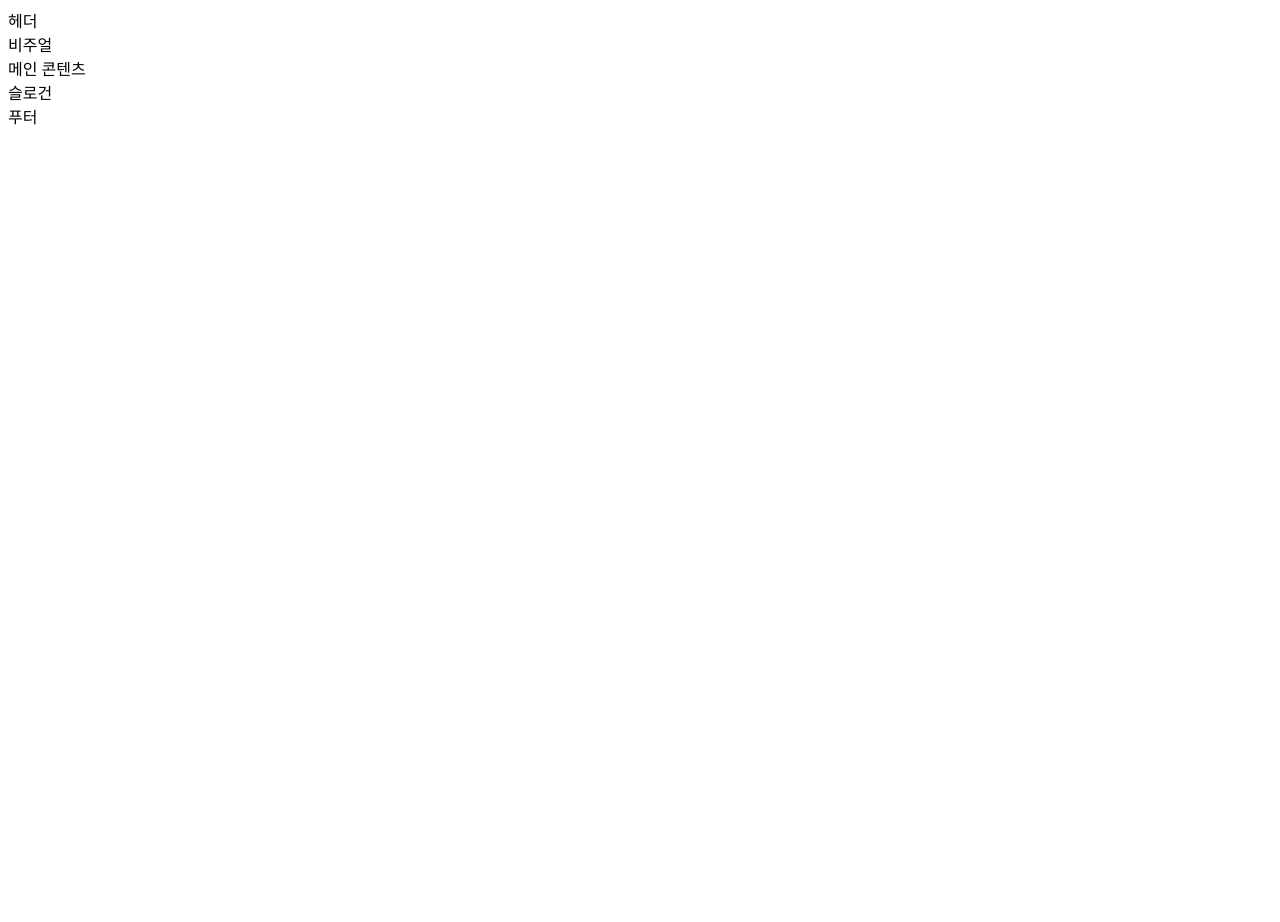
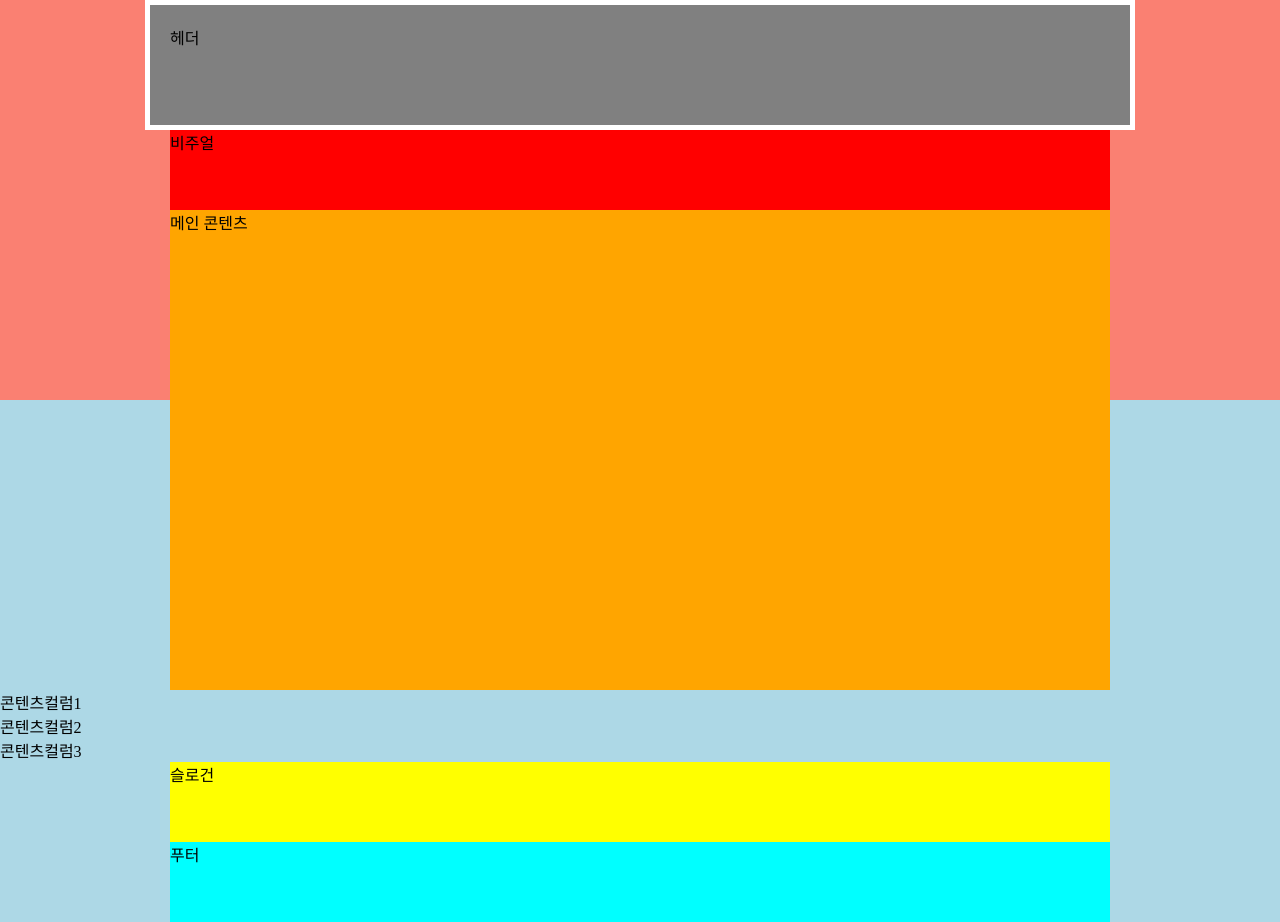
Before and after one commit to Park-Ju-hyeong/hufsRknit, a plain HTML site: page str.html in a window 1280 px wide. Before the commit the page ends 800 px from the top, so only its background shows below. Drawn offline with Linux system fonts and the light colour scheme.

Commit message:
css 설계

```diff
--- a/css/style.css
+++ b/css/style.css
@@ -12,3 +12,45 @@ h1, h2, h3, h4{
     font-size: 1em;
     font-weight: normal;
 }
+
+/* 레이아웃 */
+/* #=id  .=class  */
+.wrapper{
+    background-color: salmon;
+    height: 50vh;
+}
+
+.header, .visual, .main-content, .slogan, .footer{
+    width: 940px;
+    margin: 0 auto;
+}
+.header{
+    /*box-sizing: border-box;*/
+    background-color: gray;
+    border: 5px solid white;
+    padding: 20px;
+    /* 앞 0은 위 아래 , 뒤 50은 양 옆 */
+    /*margin: 0 50px;*/
+    /* auto 는 남은 면적 계산해서 해줌 */
+    height: 10vh;
+}
+
+.visual{
+    background-color: red;
+    height: 10vh;
+}
+
+.main-content{
+    background-color: orange;
+    height: 60vh;
+}
+
+.slogan{
+    background-color: yellow;
+    height: 10vh;
+}
+
+.footer{
+    background-color: aqua;
+    height: 10vh;
+}
--- a/str.html
+++ b/str.html
@@ -5,16 +5,25 @@
     <meta name="viewport" content="width=device-width, initial-scale=1.0">
     <meta http-equiv="X-UA-Compatible" content="ie=edge">
     <title>Document</title>
+    <link rel="stylesheet" href="css/style.css">
 </head>
 <body>
     <div class="wrapper">
-        <header class="header">헤더</header>
+        <header class="header">
+            <h1>헤더</h1>
+        </header>
         <div class="visual">비주얼</div>
         <main class="main-content">메인 콘텐츠</main>
+            <div class="group group1">콘텐츠컬럼1</div>
+            <div class="group group2">콘텐츠컬럼2</div>
+            <div class="group group3">콘텐츠컬럼3</div>
         <!-- 아티클 영역은 제목을 정해줘야한다. -->
         <article class="slogan">슬로건</article>
-        <footer class="footer">푸터
+        <div class="footer-bg">
+            <footer class="footer">
+                푸터
+            </footer>
+        </div>
     </div>
-    </footer>
 </body>
 </html>
```
